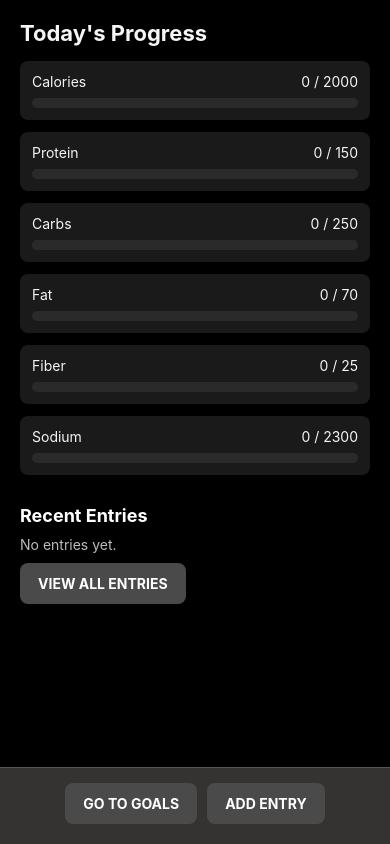
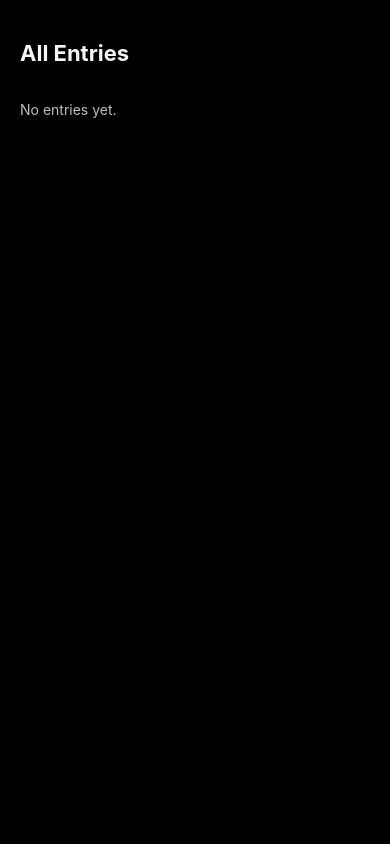
Before and after one commit to Windex3/calorie-tracker-app, a React Native app: screen /AllEntries in a window 390 px wide. Built offline with nearby package versions, Linux system fonts and the light colour scheme.

Commit message:
WIP: All Entries screen layout and macro display improvements

```diff
--- a/App.tsx
+++ b/App.tsx
@@ -4,6 +4,7 @@ import { createNativeStackNavigator } from '@react-navigation/native-stack';
 import GoalsScreen from './src/screens/GoalsScreen';
 import TrackerScreen from './src/screens/TrackerScreen';
 import AddEntryScreen from './src/screens/AddEntryScreen';
+import AllEntries from './src/screens/AllEntries';
 
 const Stack = createNativeStackNavigator();
 
@@ -14,6 +15,7 @@ export default function App() {
         <Stack.Screen name="Tracker" component={TrackerScreen}  options={{headerShown: false}}/>
         <Stack.Screen name="Goals" component={GoalsScreen}  options={{headerShown: false}}/>
         <Stack.Screen name="AddEntry" component={AddEntryScreen}  options={{headerShown: false}}/>
+        <Stack.Screen name="AllEntries" component={AllEntries} options={{headerShown: false}}/>
       </Stack.Navigator>
     </NavigationContainer>
   );
--- /dev/null
+++ b/src/screens/AllEntries.tsx
@@ -0,0 +1,42 @@
+import {View, Text, Pressable, ScrollView} from 'react-native';
+import { useNutritionStore } from '../store/useNutritionStore';
+
+
+export default function AllEntries({ navigation }: any) {
+    const entries = useNutritionStore((state) => state.entries);
+
+    return (
+        <View style={{flex: 1, backgroundColor: '#000000'}}>
+            <ScrollView contentContainerStyle={{ paddingHorizontal: 20, paddingTop: 20, paddingBottom: 20 }}>
+                <Text style={{color: '#f5f5f5', fontSize: 22, fontWeight: 'bold', marginBottom: 15, paddingVertical: 20}}>All Entries</Text>
+                {entries.length > 0 ? (
+                    entries.map((entry, index) => (
+                        <View key={index}style={{backgroundColor: '#1a1a1a', padding: 10, borderRadius: 6, marginBottom: 8,}}>
+                            <Text style={{ color: '#f5f5f5', fontWeight: '600' }}>
+                                {entry.name || 'Unnamed Entry'}
+                            </Text>
+
+                            <View style={{flexDirection: 'row', justifyContent: 'space-between', marginBottom: 4}}>
+                                <Text style={{color: '#f5f5f5'}}>Calories: {entry.calories}</Text>
+                                <Text style={{color: '#f5f5f5'}}>Protein: {entry.protein}</Text>
+                            </View>
+
+                            <View style={{flexDirection: 'row', justifyContent: 'space-between', marginBottom: 4}}>
+                                <Text style={{color: '#f5f5f5'}}>Carbs: {entry.carbs}</Text>
+                                <Text style={{color: '#f5f5f5'}}>Fat: {entry.fat}</Text>
+                            </View>
+
+                            <View style={{flexDirection: 'row', justifyContent: 'space-between', marginBottom: 4}}>
+                                <Text style={{color: '#f5f5f5'}}>Fiber: {entry.fiber}</Text>
+                                <Text style={{color: '#f5f5f5'}}>Sodium: {entry.sodium}</Text>
+                            </View>
+
+                        </View>
+                    ))
+                ) : (
+                        <Text style={{ color: '#bdbdbd' }}>No entries yet.</Text>
+                    )}
+            </ScrollView>
+        </View>
+    )
+}
--- a/src/screens/TrackerScreen.tsx
+++ b/src/screens/TrackerScreen.tsx
@@ -343,7 +343,7 @@ export default function TrackerScreen({ navigation }: any) {
           )}
 
           <Pressable
-            onPress={() => console.log('View all entries later')}
+            onPress={() => navigation.navigate('AllEntries')}
             style={{
               backgroundColor: '#4a4a4a',
               paddingVertical: 12,
```
